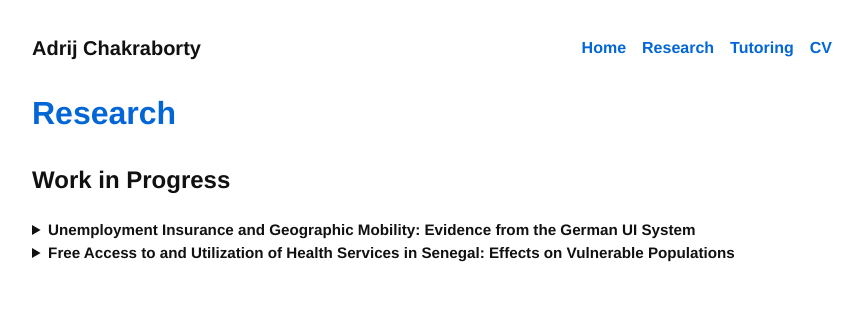
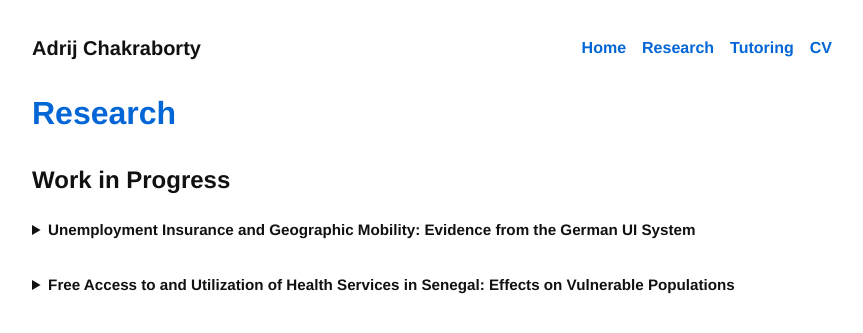
Before and after one commit to AdrijC3/AdrijC3.github.io, a Jekyll site: the page built from research.md, in a window 1280 px wide. Shown: the top 333 px of the page, without its empty margins (208-1071 px from the left). Built offline with Jekyll 4.4.1, drawn with Linux system fonts in a browser that asks for light colours.

Commit message:
Added spacing between research projects using .research-block

```diff
--- a/research.md
+++ b/research.md
@@ -7,18 +7,22 @@ title: Research
 
 ## Work in Progress
 
-<details>
-  <summary><strong>Unemployment Insurance and Geographic Mobility: Evidence from the German UI System</strong></summary>
+<div class="research-block">
+  <details>
+    <summary><strong>Unemployment Insurance and Geographic Mobility: Evidence from the German UI System</strong></summary>
 
-  <p><em>with Konstantinos Tatsiramos</em></p>
+    <p><em>with Konstantinos Tatsiramos</em></p>
 
-  <p><em>Indicative Abstract</em>: This project investigates the causal effects of unemployment insurance on geographic mobility and job placement quality in Germany. It examines whether more generous benefits influence the willingness and ability of unemployed individuals to relocate for work. Using age-related discontinuities in benefit duration from policy reforms between 1987 and 2004, the study applies a local linear regression discontinuity design. It draws on rich administrative data from the Integrated Employment Biographies to track employment histories, residential mobility, and labor market outcomes. The analysis focuses on individuals aged 40–50 who became unemployed before the Hartz IV reforms to ensure institutional consistency.</p>
-</details>
+    <p><em>Indicative Abstract</em>: This project investigates the causal effects of unemployment insurance on geographic mobility and job placement quality in Germany. It examines whether more generous benefits influence the willingness and ability of unemployed individuals to relocate for work. Using age-related discontinuities in benefit duration from policy reforms between 1987 and 2004, the study applies a local linear regression discontinuity design. It draws on rich administrative data from the Integrated Employment Biographies to track employment histories, residential mobility, and labor market outcomes. The analysis focuses on individuals aged 40–50 who became unemployed before the Hartz IV reforms to ensure institutional consistency.</p>
+  </details>
+</div>
 
-<details>
-  <summary><strong>Free Access to and Utilization of Health Services in Senegal: Effects on Vulnerable Populations</strong></summary>
+<div class="research-block">
+  <details>
+    <summary><strong>Free Access to and Utilization of Health Services in Senegal: Effects on Vulnerable Populations</strong></summary>
 
-  <p><em>with Michel Tenikue</em></p>
+    <p><em>with Michel Tenikue</em></p>
 
-  <p>We examine the causal effects of gaining free healthcare at age-based eligibility thresholds on healthcare utilization and out-of-pocket expenditure in Senegal. Using a regression discontinuity design around the age five and sixty cutoffs, we find limited and specification-sensitive effects on utilization, but robust and substantial impacts on expenditure—rising above age five and falling above age sixty. A pooled analysis confirms increased utilization and reduced expenditure upon eligibility. We also assess intra-household spillovers and find no effects on ineligible members’ healthcare outcomes. Overall, the results suggest that eligibility delivers more consistent gains in financial protection than in healthcare utilization.</p>
-</details>
+    <p>We examine the causal effects of gaining free healthcare at age-based eligibility thresholds on healthcare utilization and out-of-pocket expenditure in Senegal. Using a regression discontinuity design around the age five and sixty cutoffs, we find limited and specification-sensitive effects on utilization, but robust and substantial impacts on expenditure—rising above age five and falling above age sixty. A pooled analysis confirms increased utilization and reduced expenditure upon eligibility. We also assess intra-household spillovers and find no effects on ineligible members’ healthcare outcomes. Overall, the results suggest that eligibility delivers more consistent gains in financial protection than in healthcare utilization.</p>
+  </details>
+</div>
```
